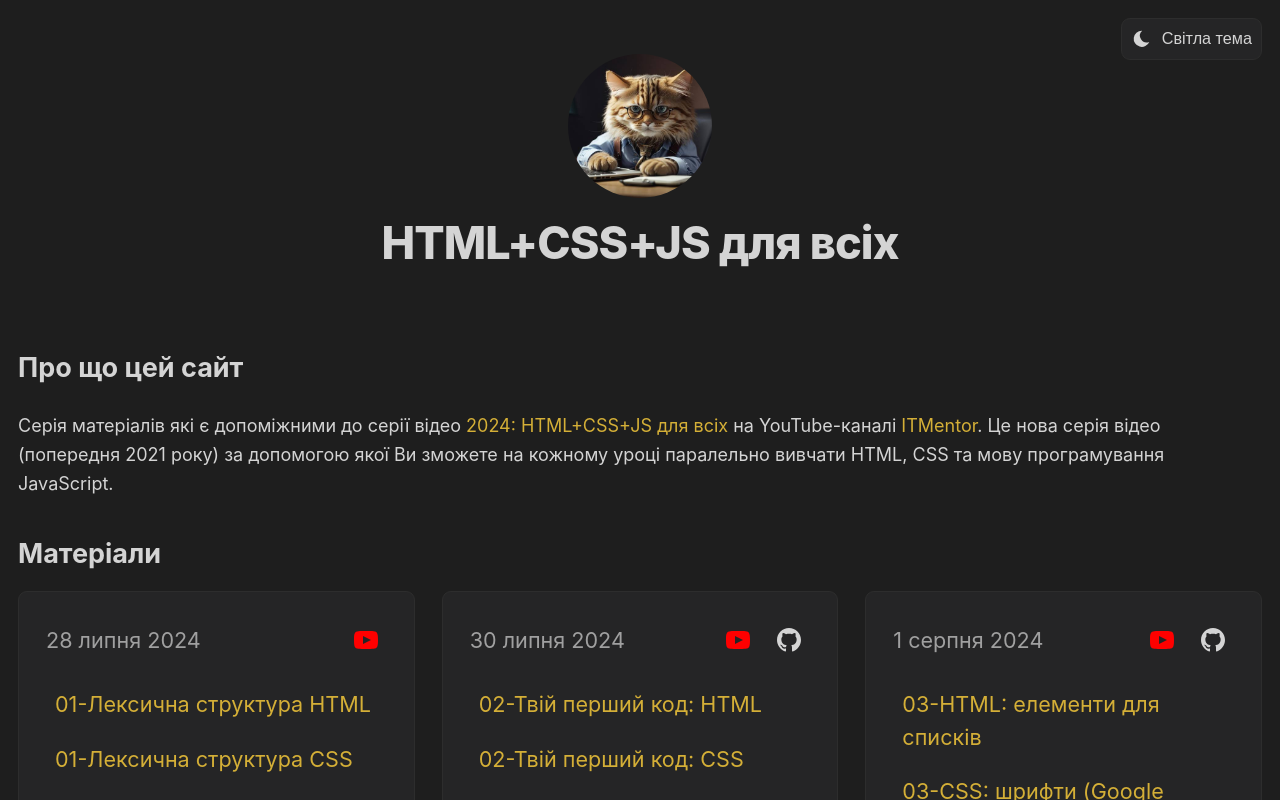
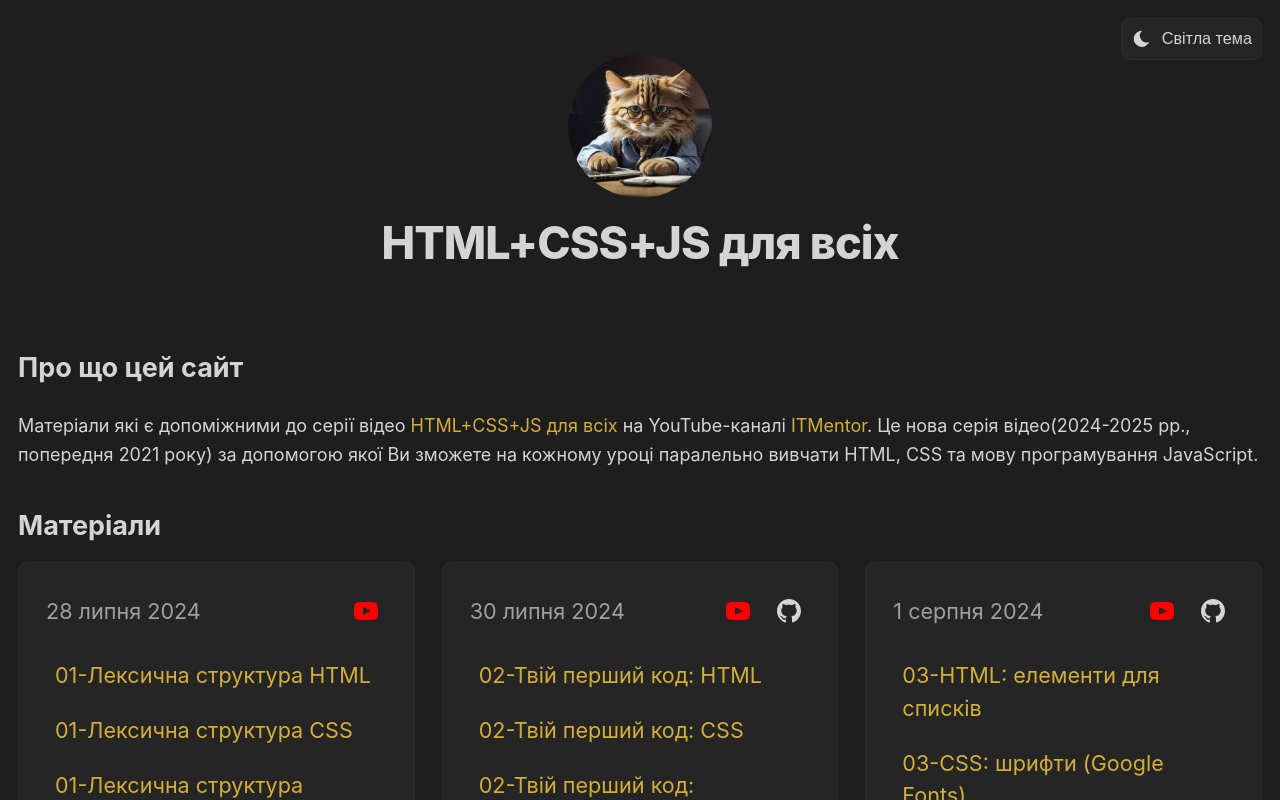
Before and after one commit to testeducatorua/frontendforall, a Next.js app: page / in a window 1280 px wide. Shown: the top 800 px of the page. Built offline with nearby package versions, Linux system fonts and the light colour scheme.

Commit message:
first upd in 2025

```diff
--- a/pages/index.js
+++ b/pages/index.js
@@ -29,7 +29,7 @@
       </Head>
       <section>
         <h2>Про що цей сайт</h2>
-        <p>Серія матеріалів які є допоміжними до серії відео <a href="https://www.youtube.com/playlist?list=PLWuPdIzAqBUiMnOSoJzwt3OHjVm2edPsm">2024: HTML+CSS+JS для всіх</a> на YouTube-каналі <a href="https://www.youtube.com/@itmentor">ITMentor</a>. Це нова серія відео (попередня 2021 року) за допомогою якої Ви зможете на кожному уроці паралельно вивчати HTML, CSS та мову програмування JavaScript.</p>
+        <p>Матеріали які є допоміжними до серії відео <a href="https://www.youtube.com/playlist?list=PLWuPdIzAqBUiMnOSoJzwt3OHjVm2edPsm">HTML+CSS+JS для всіх</a> на YouTube-каналі <a href="https://www.youtube.com/@itmentor">ITMentor</a>. Це нова серія відео(2024-2025 рр., попередня 2021 року) за допомогою якої Ви зможете на кожному уроці паралельно вивчати HTML, CSS та мову програмування JavaScript.</p>
       </section>
 
       <section className={`${utilStyles.headingMd} ${utilStyles.padding1px}`}>
```
Also changed, not shown: 1 other file (tests, documents, lock files or other folders).
